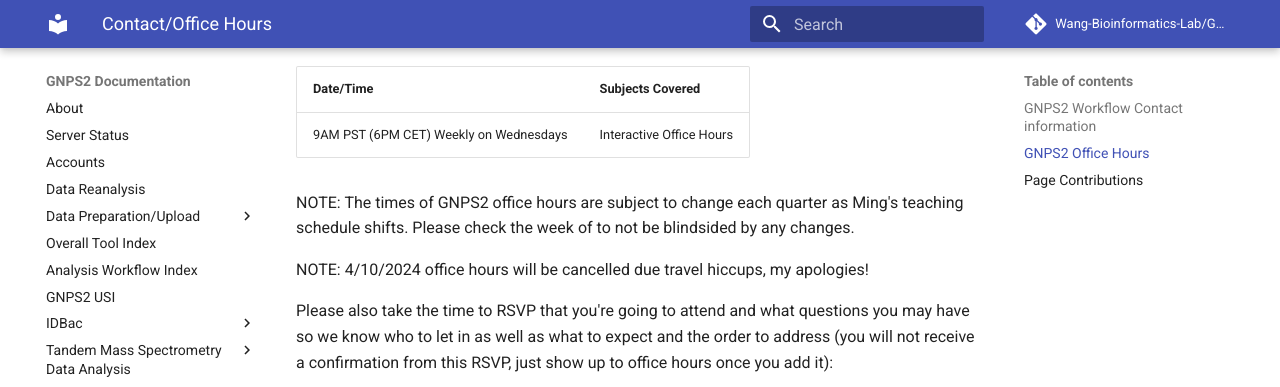
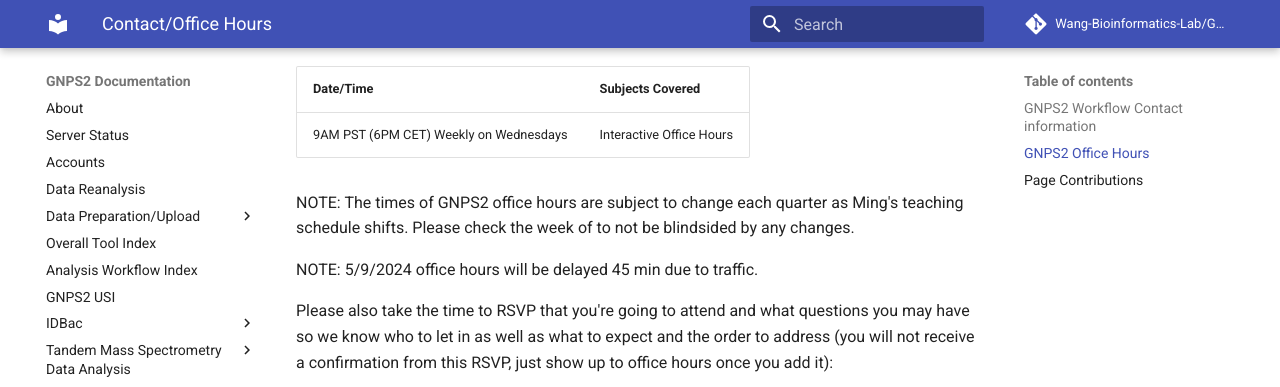
Before and after one commit to Wang-Bioinformatics-Lab/GNPS2_Documentation, an MkDocs documentation site: the page built from docs/contact.md, in a window 1280 px wide and 900 px high, scrolled down 601 px, cut to the strip 0-387 px from the top of the window. Built offline with MkDocs 1.6.1 and Material for MkDocs 9.7.7, drawn with Linux system fonts in a browser that asks for light colours; comment, search, counter and statistics services are not loaded.

Commit message:
Update contact.md

```diff
--- a/docs/contact.md
+++ b/docs/contact.md
@@ -18,7 +18,7 @@
 
 NOTE: The times of GNPS2 office hours are subject to change each quarter as Ming's teaching schedule shifts. Please check the week of to not be blindsided by any changes.
 
-NOTE: 4/10/2024 office hours will be cancelled due travel hiccups, my apologies!
+NOTE: 5/9/2024 office hours will be delayed 45 min due to traffic.
 
 Please also take the time to RSVP that you're going to attend and what questions you may have so we know who to let in as well as what to expect and the order to address (you will not receive a confirmation from this RSVP, just show up to office hours once you add it):
 
```
